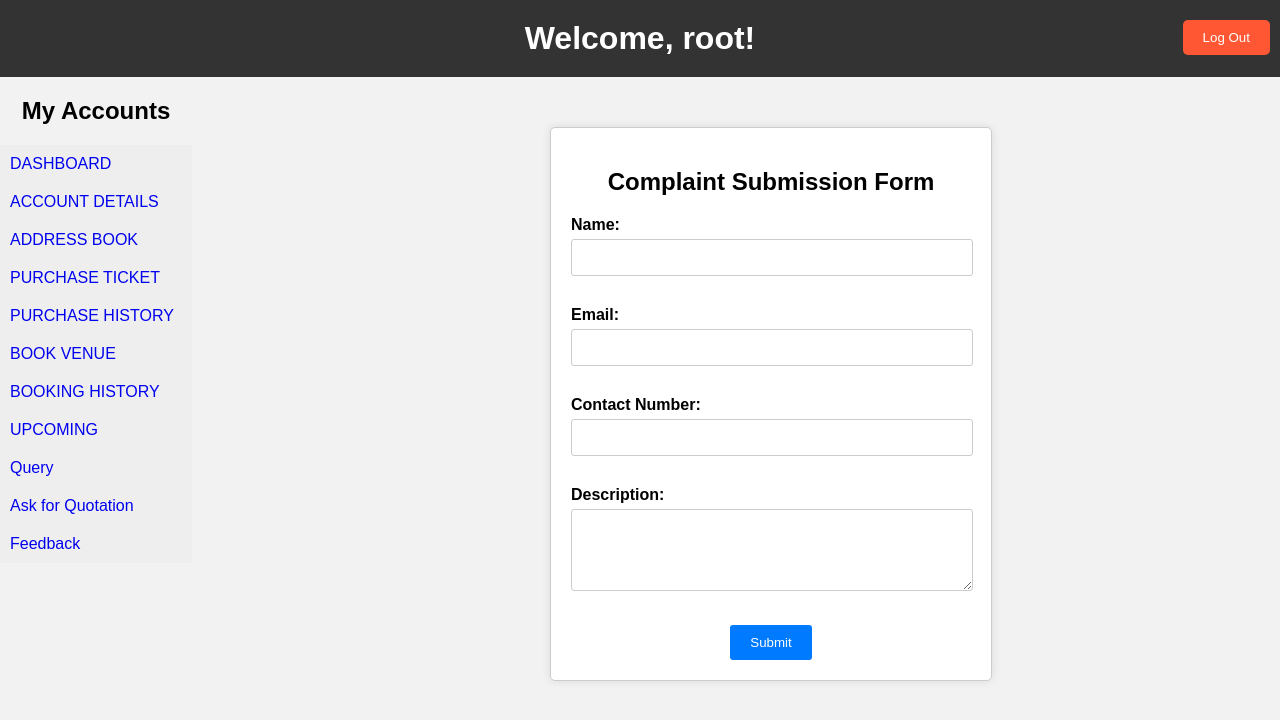
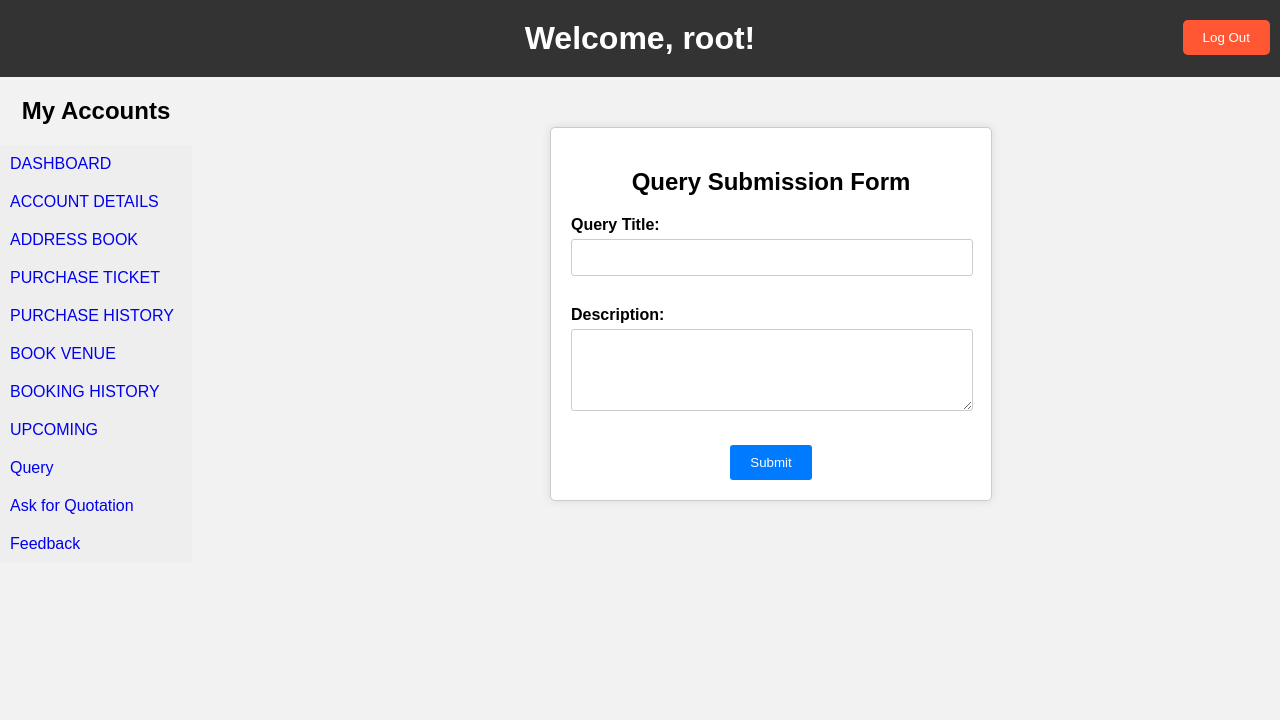
Before and after one commit to ACH1LL35/Event-Management, a PHP site: page /UserQuery.php in a window 1280 px wide. Shown: the top 720 px of the page. Run offline with PHP 8.4, Linux system fonts and the light colour scheme; the visitor is signed in with stand-in values (Sample User, id 1); data comes from the database, SQL or seed files in the repository; both versions use the stored data as it was after the commit.

Commit message:
sql update

```diff
--- a/UserQuery.php
+++ b/UserQuery.php
@@ -183,15 +183,13 @@
     }
 
     if ($_SERVER["REQUEST_METHOD"] == "POST") {
-        $name = mysqli_real_escape_string($conn, $_POST['name']);
-        $email = mysqli_real_escape_string($conn, $_POST['email']);
-        $contact = mysqli_real_escape_string($conn, $_POST['contact']);
+        $title = mysqli_real_escape_string($conn, $_POST['title']);
         $description = mysqli_real_escape_string($conn, $_POST['description']);
 
-        $insertQuery = "INSERT INTO complaint (name, email, contact, description) VALUES ('$name', '$email', '$contact', '$description')";
+        $insertQuery = "INSERT INTO query (u_id, u_name, u_email, q_title, q_des) VALUES ('$id','$username', '$email', '$title', '$description')";
 
         if (mysqli_query($conn, $insertQuery)) {
-            echo '<div class="success-message">Complaint submitted successfully!</div>';
+            echo '<div class="success-message">Quesry submitted successfully!</div>';
         } else {
             echo '<div class="error-message">Error: ' . mysqli_error($conn) . '</div>';
         }
@@ -219,22 +217,13 @@
     </div>
 
     <div class="container">
-    <h2 class="text-center">Complaint Submission Form</h2>
+    <h2 class="text-center">Query Submission Form</h2>
 
     <form action="<?php echo $_SERVER['PHP_SELF']; ?>" method="post">
-        <div class="form-group">
-            <label for="name">Name:</label>
-            <input type="text" id="name" name="name" required>
-        </div>
 
         <div class="form-group">
-            <label for="email">Email:</label>
-            <input type="email" id="email" name="email" required>
-        </div>
-
-        <div class="form-group">
-            <label for "contact">Contact Number:</label>
-            <input type="tel" id="contact_number" name="contact" required>
+            <label for "title">Query Title:</label>
+            <input type="tel" id="title" name="title" required>
         </div>
 
         <div class="form-group">
```
Also changed, not shown: sql/event_management.sql (+49 -4 lines).
